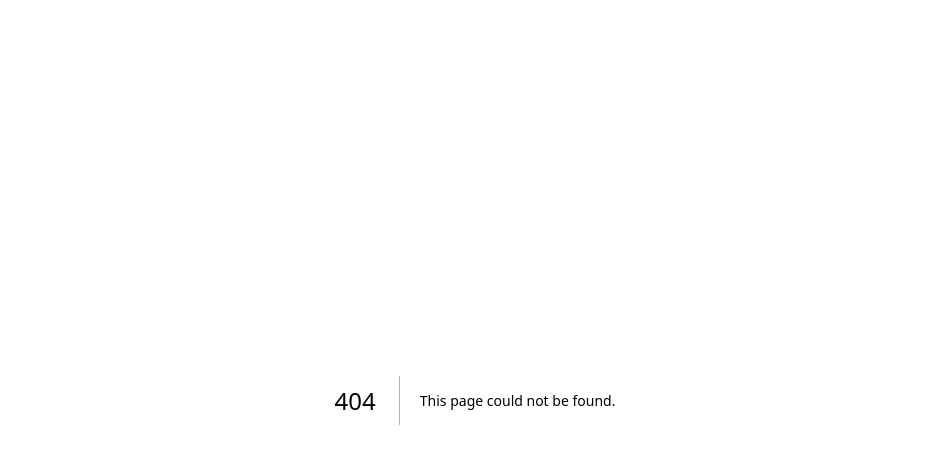
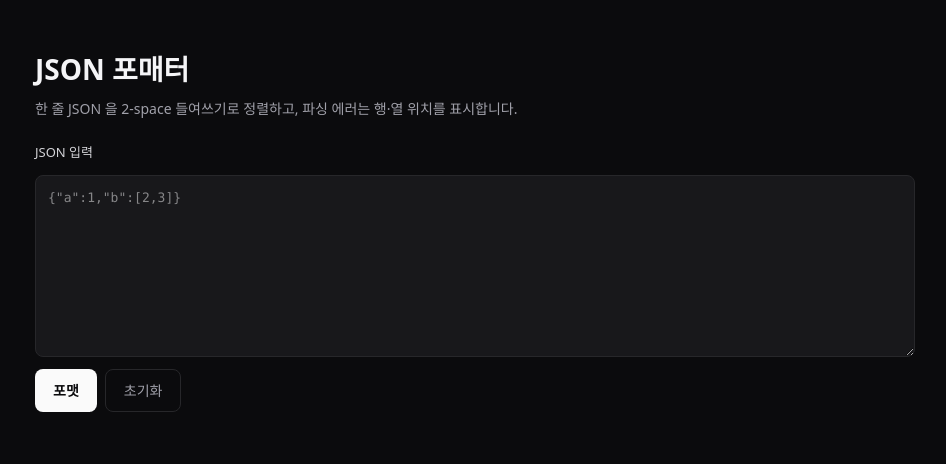
Before and after one commit to KIMTAEKJU/supercent-hub, a Next.js app: page /tools/req_0f5a6a94-9b84-46f5-b7e9-06b3a41f13cd in a window 1280 px wide. Before the commit this address had no page. Shown: the top 464 px of the page, without its empty margins (165-1111 px from the left). Built offline with nearby package versions, Linux system fonts and the light colour scheme.

Commit message:
feat: prototype req_0f5a6a94-9b84-46f5-b7e9-06b3a41f13cd

```diff
--- /dev/null
+++ b/src/app/tools/req_0f5a6a94-9b84-46f5-b7e9-06b3a41f13cd/page.tsx
@@ -0,0 +1,195 @@
+export const dynamic = 'force-dynamic'
+
+type FormatResult =
+  | { ok: true; pretty: string; bytes: number; lines: number }
+  | { ok: false; message: string; line: number; column: number; snippet: string; caret: string }
+
+function locate(message: string, input: string): { line: number; column: number } {
+  const posMatch = message.match(/position\s+(\d+)/i)
+  if (posMatch) {
+    const position = Math.min(parseInt(posMatch[1], 10), input.length)
+    let line = 1
+    let column = 1
+    for (let i = 0; i < position; i += 1) {
+      if (input.charCodeAt(i) === 10) {
+        line += 1
+        column = 1
+      } else {
+        column += 1
+      }
+    }
+    return { line, column }
+  }
+  const lc = message.match(/line\s+(\d+)\s+column\s+(\d+)/i)
+  if (lc) return { line: parseInt(lc[1], 10), column: parseInt(lc[2], 10) }
+  return { line: 1, column: 1 }
+}
+
+function buildSnippet(input: string, line: number, column: number) {
+  const rows = input.split('\n')
+  const safeLine = Math.max(1, Math.min(line, rows.length))
+  const target = rows[safeLine - 1] ?? ''
+  const display = target.length > 80 ? target.slice(0, 80) + '…' : target
+  const caretCol = Math.max(1, Math.min(column, display.length + 1))
+  return { snippet: display, caret: ' '.repeat(caretCol - 1) + '^' }
+}
+
+function formatJson(input: string): FormatResult {
+  const trimmed = input.trim()
+  if (!trimmed) {
+    return { ok: false, message: '빈 입력입니다.', line: 1, column: 1, snippet: '', caret: '^' }
+  }
+  try {
+    const parsed = JSON.parse(trimmed)
+    const pretty = JSON.stringify(parsed, null, 2)
+    return { ok: true, pretty, bytes: new TextEncoder().encode(pretty).length, lines: pretty.split('\n').length }
+  } catch (err) {
+    const message = err instanceof Error ? err.message : String(err)
+    const { line, column } = locate(message, trimmed)
+    const { snippet, caret } = buildSnippet(trimmed, line, column)
+    return { ok: false, message, line, column, snippet, caret }
+  }
+}
+
+const mono = 'ui-monospace, SFMono-Regular, Menlo, monospace'
+
+export default async function Page({
+  searchParams,
+}: {
+  searchParams: Promise<{ q?: string }>
+}) {
+  const { q = '' } = await searchParams
+  const result = q ? formatJson(q) : null
+
+  return (
+    <main
+      style={{
+        minHeight: '100vh',
+        background: '#0b0b0d',
+        color: '#f5f5f7',
+        fontFamily: 'ui-sans-serif, system-ui, sans-serif',
+        padding: '48px 24px',
+      }}
+    >
+      <div style={{ maxWidth: 880, margin: '0 auto', display: 'flex', flexDirection: 'column', gap: 24 }}>
+        <header style={{ display: 'flex', flexDirection: 'column', gap: 8 }}>
+          <h1 style={{ fontSize: 28, fontWeight: 700, margin: 0 }}>JSON 포매터</h1>
+          <p style={{ margin: 0, color: '#a1a1aa', fontSize: 14 }}>
+            한 줄 JSON 을 2-space 들여쓰기로 정렬하고, 파싱 에러는 행·열 위치를 표시합니다.
+          </p>
+        </header>
+
+        <form method="get" style={{ display: 'flex', flexDirection: 'column', gap: 12 }}>
+          <label htmlFor="q" style={{ fontSize: 13, color: '#d4d4d8' }}>
+            JSON 입력
+          </label>
+          <textarea
+            id="q"
+            name="q"
+            defaultValue={q}
+            placeholder={'{"a":1,"b":[2,3]}'}
+            rows={8}
+            spellCheck={false}
+            style={{
+              width: '100%',
+              padding: 12,
+              background: '#18181b',
+              border: '1px solid #27272a',
+              borderRadius: 8,
+              color: '#f4f4f5',
+              fontFamily: mono,
+              fontSize: 13,
+              lineHeight: 1.5,
+              resize: 'vertical',
+            }}
+          />
+          <div style={{ display: 'flex', gap: 8 }}>
+            <button
+              type="submit"
+              style={{
+                padding: '10px 18px',
+                background: '#fafafa',
+                color: '#09090b',
+                border: 'none',
+                borderRadius: 8,
+                fontWeight: 600,
+                fontSize: 14,
+                cursor: 'pointer',
+              }}
+            >
+              포맷
+            </button>
+            <a
+              href="?"
+              style={{
+                padding: '10px 18px',
+                color: '#a1a1aa',
+                border: '1px solid #27272a',
+                borderRadius: 8,
+                fontSize: 14,
+                textDecoration: 'none',
+              }}
+            >
+              초기화
+            </a>
+          </div>
+        </form>
+
+        {result && result.ok && (
+          <section style={{ display: 'flex', flexDirection: 'column', gap: 8 }}>
+            <div style={{ display: 'flex', gap: 16, fontSize: 12, color: '#a1a1aa' }}>
+              <span>유효한 JSON</span>
+              <span>{result.lines} 줄</span>
+              <span>{result.bytes} bytes</span>
+            </div>
+            <pre
+              style={{
+                margin: 0,
+                padding: 16,
+                background: '#09090b',
+                border: '1px solid #1f5f3f',
+                borderRadius: 8,
+                color: '#d1fae5',
+                fontFamily: mono,
+                fontSize: 13,
+                lineHeight: 1.5,
+                overflow: 'auto',
+                whiteSpace: 'pre',
+              }}
+            >
+              {result.pretty}
+            </pre>
+          </section>
+        )}
+
+        {result && !result.ok && (
+          <section style={{ display: 'flex', flexDirection: 'column', gap: 8 }}>
+            <div style={{ fontSize: 13, color: '#fca5a5' }}>
+              파싱 에러 — line {result.line}, column {result.column}
+            </div>
+            <pre
+              style={{
+                margin: 0,
+                padding: 16,
+                background: '#09090b',
+                border: '1px solid #7f1d1d',
+                borderRadius: 8,
+                color: '#fecaca',
+                fontFamily: mono,
+                fontSize: 13,
+                lineHeight: 1.5,
+                overflow: 'auto',
+                whiteSpace: 'pre',
+              }}
+            >
+              {result.snippet}
+              {'\n'}
+              {result.caret}
+            </pre>
+            <div style={{ fontSize: 12, color: '#a1a1aa' }}>{result.message}</div>
+          </section>
+        )}
+      </div>
+    </main>
+  )
+}
```
